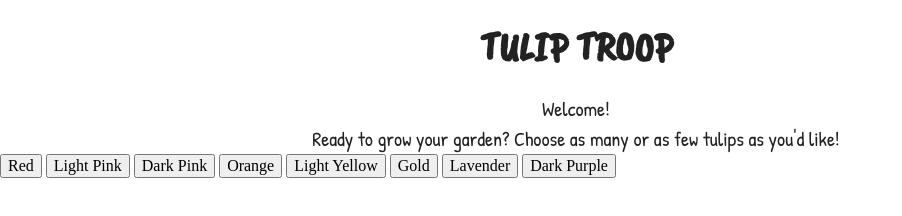
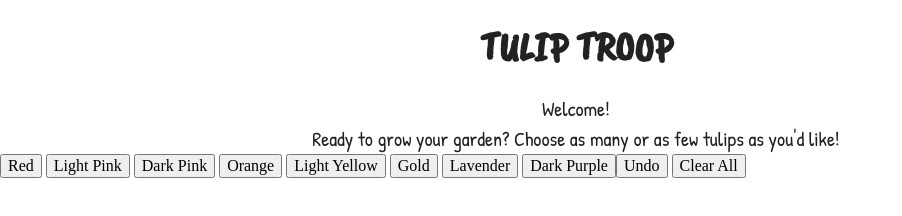
Before and after one commit to Sarah-Thomas-992/Tulip-Troop, a website: page index.html in a window 1280 px wide. Shown: the whole page, without its empty margins (0-902 px from the left). Drawn offline with nearby package versions, Linux system fonts and the light colour scheme.

Commit message:
Update index.html
Added undo and clear all buttons

```diff
--- a/index.html
+++ b/index.html
@@ -49,6 +49,10 @@
     </div>
     <div class="flower-garden">
     </div>
+    <div class="buttons-bottom">
+      <button class="undo">Undo</button>
+      <button class="clear">Clear All</button>
+    </div>
   </div>
 
   <script src="js/vendor/modernizr-3.11.2.min.js"></script>
```
